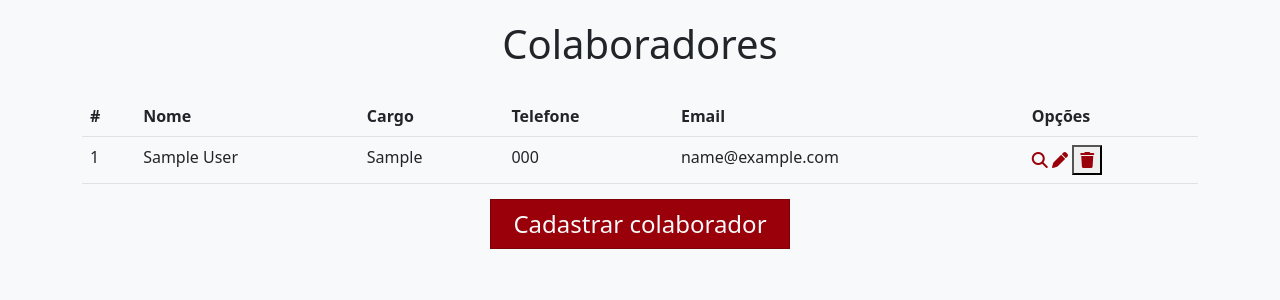
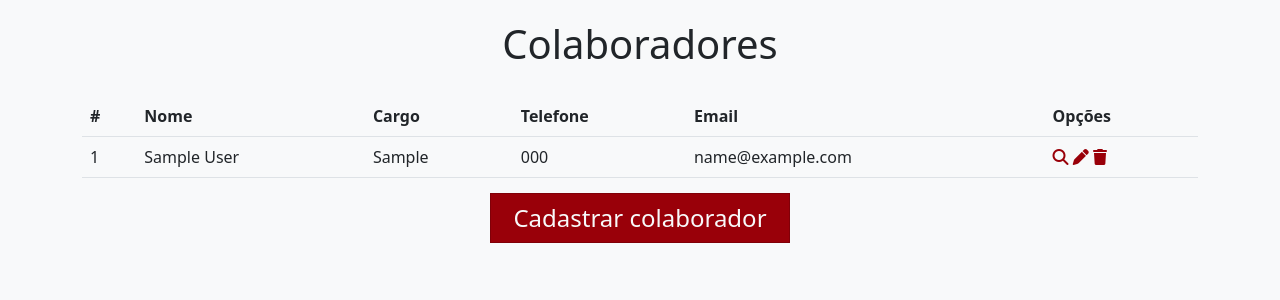
Before and after one commit to goltaraya/sade-app, a PHP site: page /colaboradores.php in a window 1280 px wide. Shown: the part 66-366 px from the top of the page. Run offline with PHP 8.4, Linux system fonts and the light colour scheme; tables that the repository leaves empty hold one stand-in row (values such as "Sample post"); some libraries are stand-ins or nearby versions.

Commit message:
add: style to trash icon button

```diff
--- a/colaboradores.php
+++ b/colaboradores.php
@@ -25,7 +25,7 @@
                         <td scope="actions">
                             <a href="<?= $BASE_URL ?>view.php?id=<?= $colaborador['id'] ?>"><i class="fa-solid fa-magnifying-glass icon"></i></a>
                             <a href="<?= $BASE_URL ?>edit.php?id=<?= $colaborador['id'] ?>"><i class="fa-solid fa-pen icon"></i></a>
-                            <form action="<?= $BASE_URL ?>config/process.php" method="POST" style="display: inline-block;">
+                            <form class="delete-form" action="<?= $BASE_URL ?>config/process.php" method="POST" style="display: inline-block;">
                                 <input type="hidden" name="type" value="delete">
                                 <input type="hidden" name="id" value="<?= $colaborador['id'] ?>">
                                 <button><i class="fa-solid fa-trash icon"></i></button>
--- a/css/style.css
+++ b/css/style.css
@@ -101,7 +101,13 @@ body {
   margin-top: 15px;
 }
 
-.btn-atualizar{
+.btn-atualizar {
   font-size: 18px;
   width: 100px;
 }
+
+.delete-form button {
+  background-color: transparent;
+  border: none;
+  padding: 0;
+}
```
